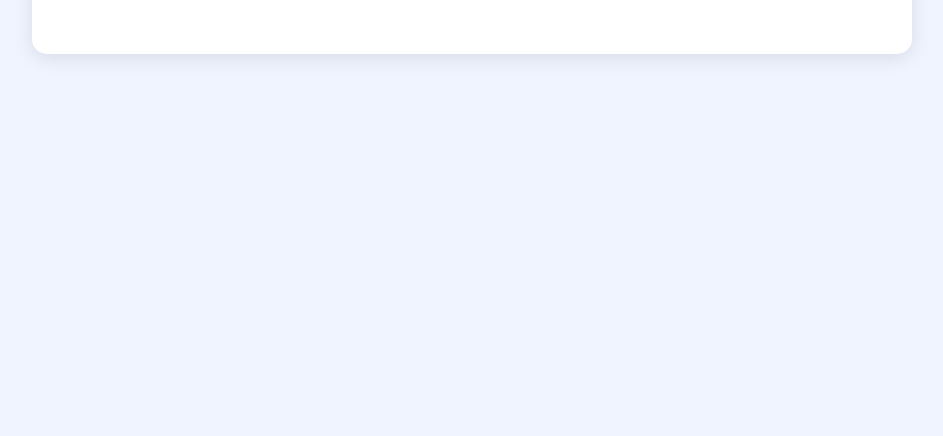
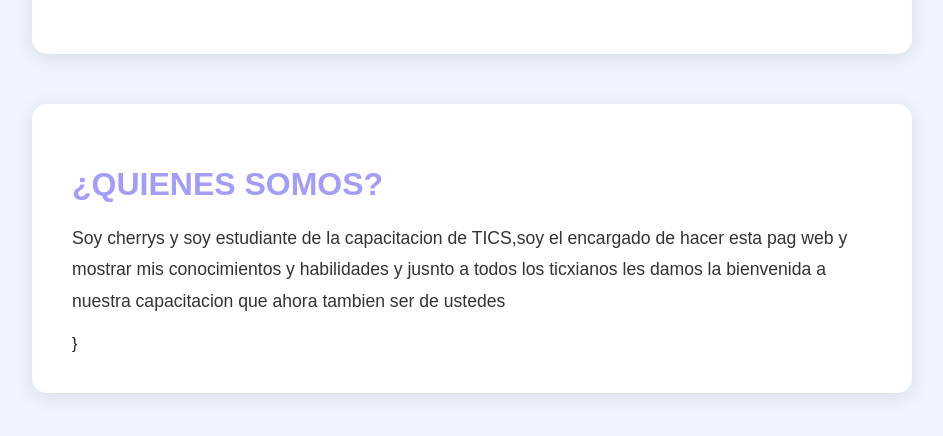
Before and after one commit to oliverlopez17/mi-web, a website: page public/index.html in a window 1280 px wide. Shown: the part 748-1184 px from the top of the page, without its empty margins (168-1111 px from the left). Before the commit the page ends 852 px from the top, so only its background shows below. Drawn offline with Linux system fonts and the light colour scheme.

Commit message:
agg el contenedor de ¿QUIENES SOMOS?

```diff
--- a/public/index.html
+++ b/public/index.html
@@ -26,6 +26,11 @@
   <div class="contenedor">
     <h1> ¿COMO ESTA HECHA ESTA PAG WEB?</h1>
     <p>Esta pag web esta hecha con HTML y CSS y todo lo que hice lo hice con amor y con conocimientos de la clase</p>
+    </div>
+    <div class="contenedor">
+      <h1>¿QUIENES SOMOS?</h1>
+      <p>Soy cherrys y soy estudiante de la capacitacion de TICS,soy el encargado de hacer esta pag web y mostrar mis conocimientos y habilidades y jusnto a todos los ticxianos les damos la bienvenida a nuestra capacitacion que ahora tambien ser de ustedes</p>}
+      </div>
 </body>
 
 </html>
```
